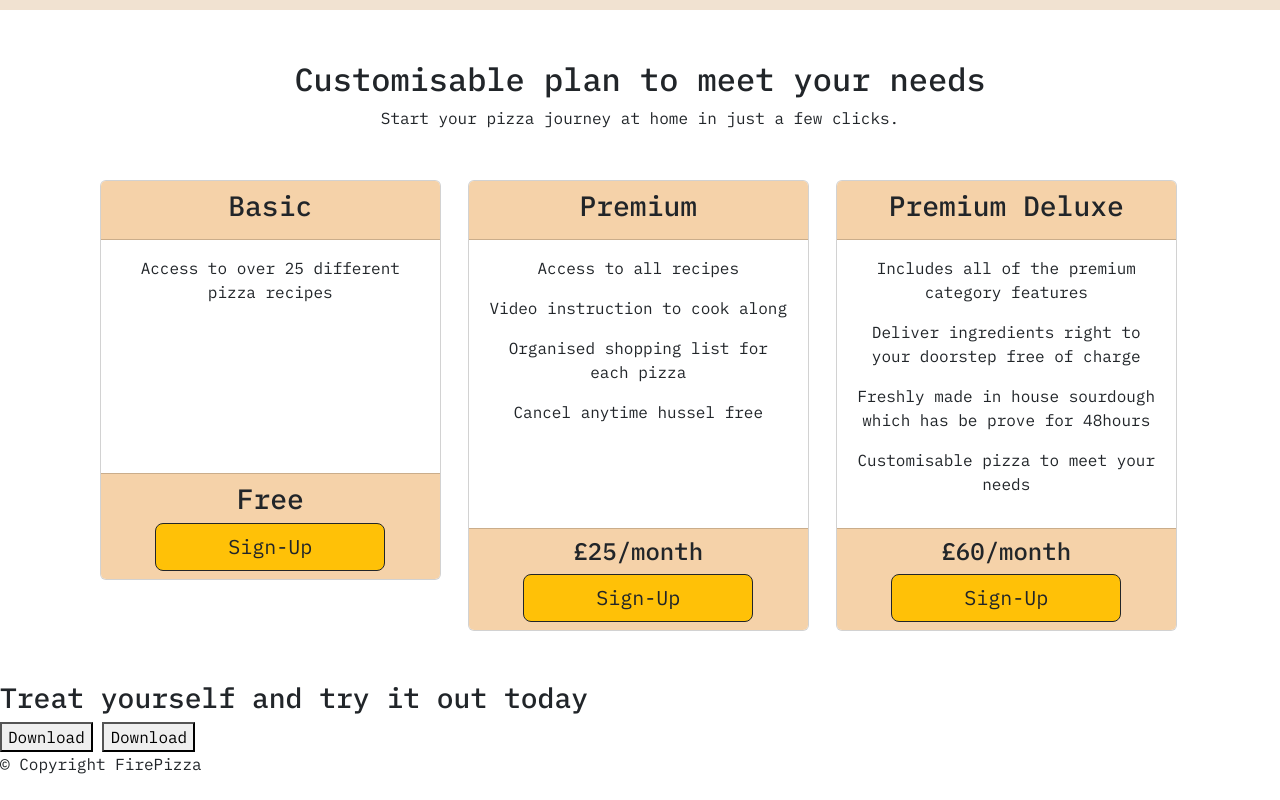
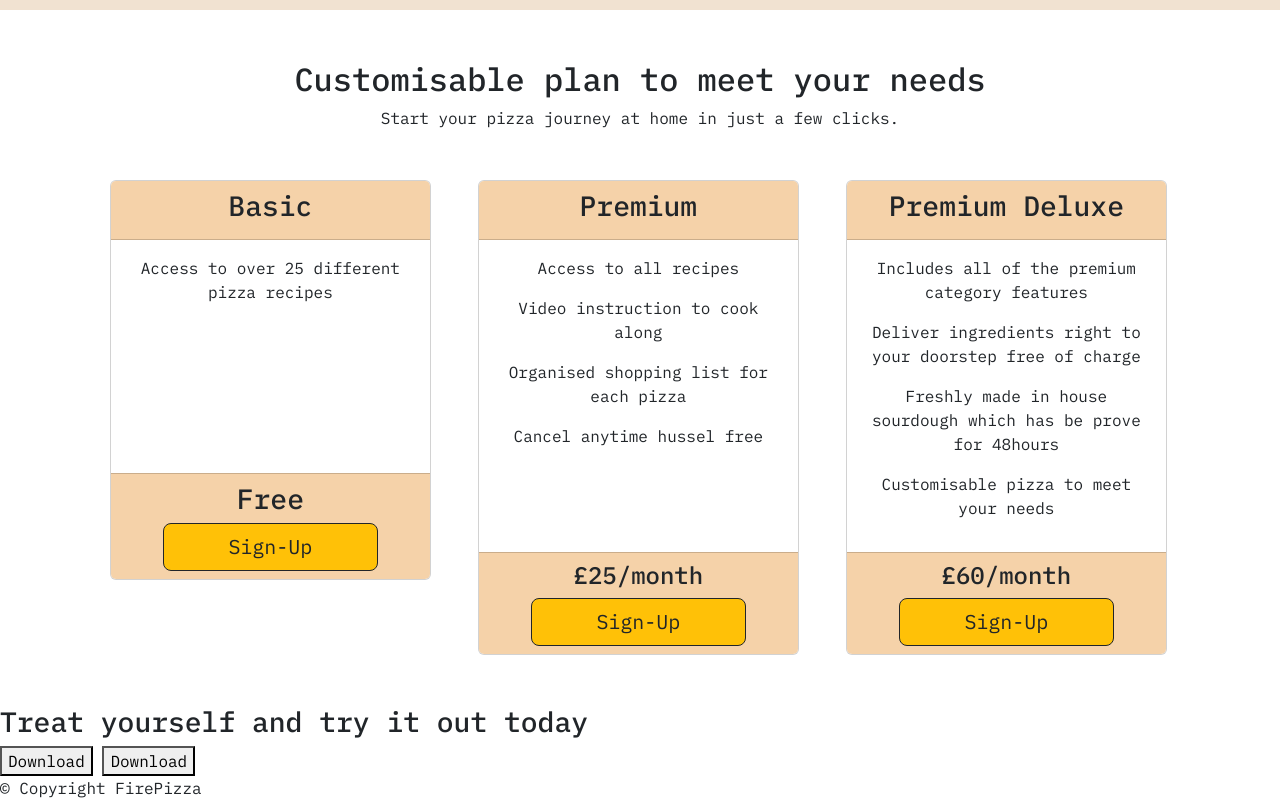
Before and after one commit to TyW-98/bootstrap-website, a plain HTML site: page index.html in a window 1280 px wide. Shown: the part 1683-2483 px from the top of the page. Before the commit the page ends 2459 px from the top, so only its background shows below. Drawn offline with nearby package versions, Linux system fonts and the light colour scheme.

Commit message:
Add padding to subscription cards

```diff
--- a/css/styles.css
+++ b/css/styles.css
@@ -152,3 +152,7 @@ body {
 .card-body {
     text-align: center;
 }
+
+.subscription-item {
+    padding: 0 2%;
+}
--- a/index.html
+++ b/index.html
@@ -323,7 +323,7 @@
       </div>
 
       <div class="row">
-        <div class="col-lg-4 col-md-6">
+        <div class="subscription-item col-lg-4 col-md-6">
           <div class="card">
             <div class="card-header">
               <h3>Basic</h3>
@@ -341,7 +341,7 @@
             </div>
           </div>
         </div>
-        <div class="col-lg-4 col-md-6">
+        <div class="subscription-item col-lg-4 col-md-6">
           <div class="card h-100">
             <div class="card-header">
               <h3>Premium</h3>
@@ -362,7 +362,7 @@
             </div>
           </div>
         </div>
-        <div class="col-lg-4">
+        <div class="subscription-item col-lg-4">
           <div class="card h-100">
             <div class="card-header">
               <h3>Premium Deluxe</h3>
```
